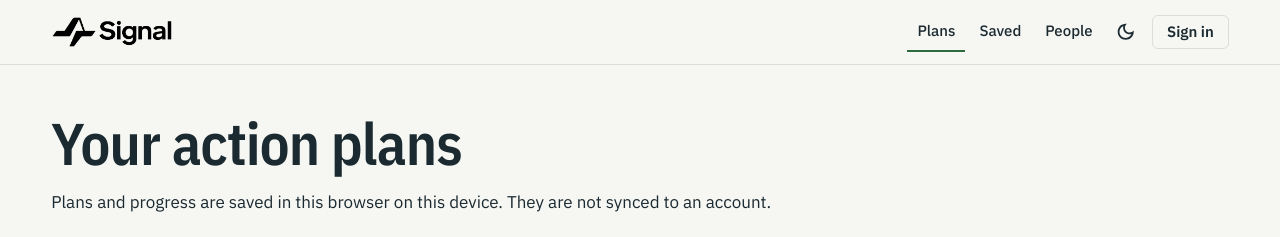
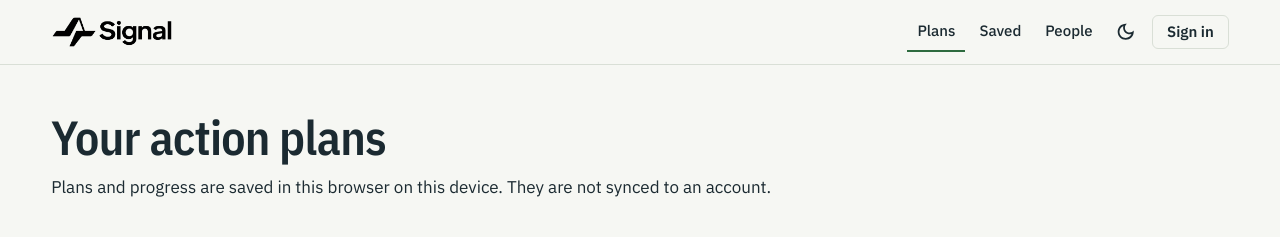
Before and after one commit to alijaffary603/HTC-1, a React (Vite) app in the folder frontend/: page /plans in a window 1280 px wide. Shown: the top 237 px of the page. Built offline with nearby package versions, Linux system fonts and the light colour scheme; no server answers.

Commit message:
Match the Plans page title to the other pages
Same title size and subtitle spacing as every other page.

```diff
--- a/frontend/src/pages/PlansPage.tsx
+++ b/frontend/src/pages/PlansPage.tsx
@@ -12,8 +12,8 @@ export default function PlansPage() {
     try { action(); setVersion(version + 1); setError('') } catch { setError('Your browser could not update saved plans. Check available storage.') }
   }
   return <Box sx={{ maxWidth: 880 }}>
-    <Typography variant="h1">Your action plans</Typography>
-    <Typography color="text.secondary" sx={{ mt: 2 }}>Plans and progress are saved in this browser on this device. They are not synced to an account.</Typography>
+    <Typography variant="h1" sx={{ fontSize: 'clamp(2rem, 4vw, 3rem)' }}>Your action plans</Typography>
+    <Typography color="text.secondary" sx={{ mt: 1.5 }}>Plans and progress are saved in this browser on this device. They are not synced to an account.</Typography>
     {error && <Alert severity="error" sx={{ mt: 2 }}>{error}</Alert>}
     {plans.length === 0 && <Box sx={{ mt: 4 }}><Typography>No plans saved here yet. Open your results to plan a career move.</Typography><Button component={RouterLink} to="/" sx={{ ml: -1.25 }}>Explore my options</Button></Box>}
     <Stack spacing={5} sx={{ mt: 4 }}>{plans.map(p => <Box key={p.id} sx={{ borderTop: 1, borderColor: 'divider', pt: 3 }}>
```
